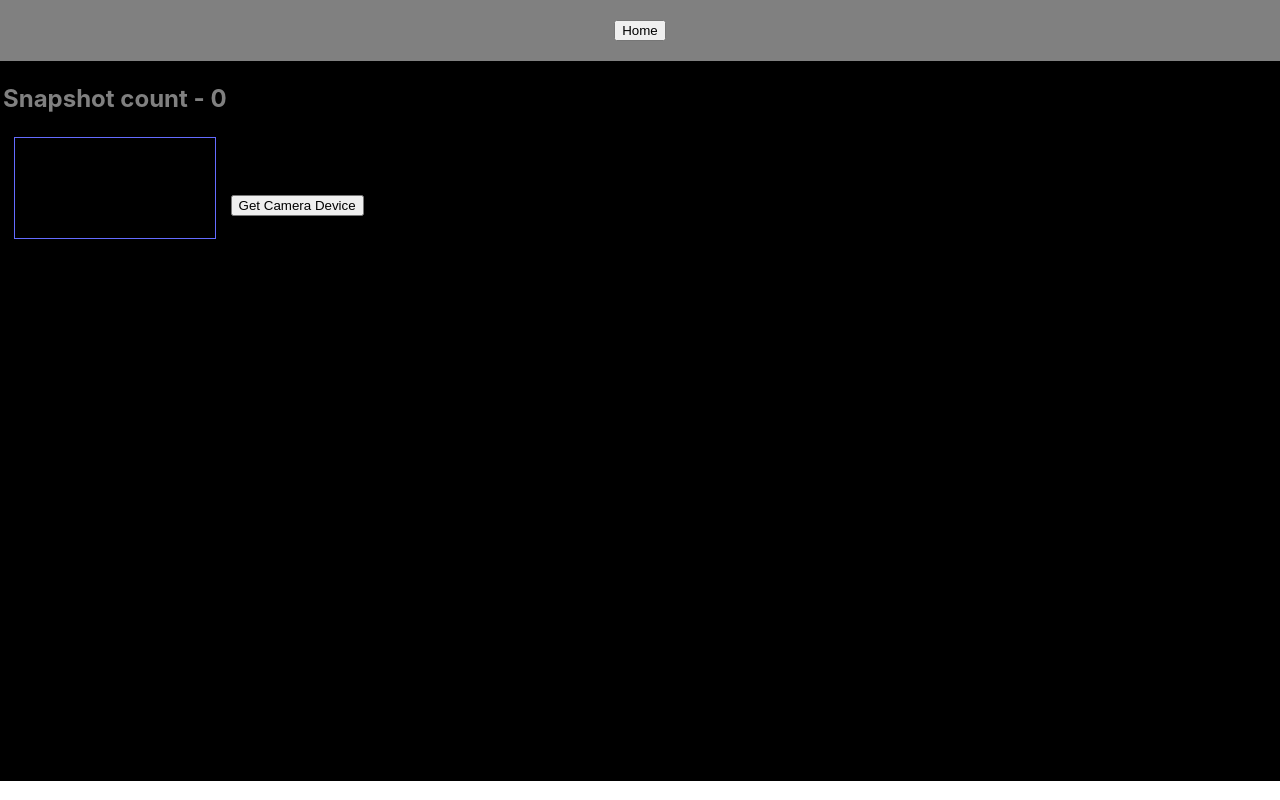
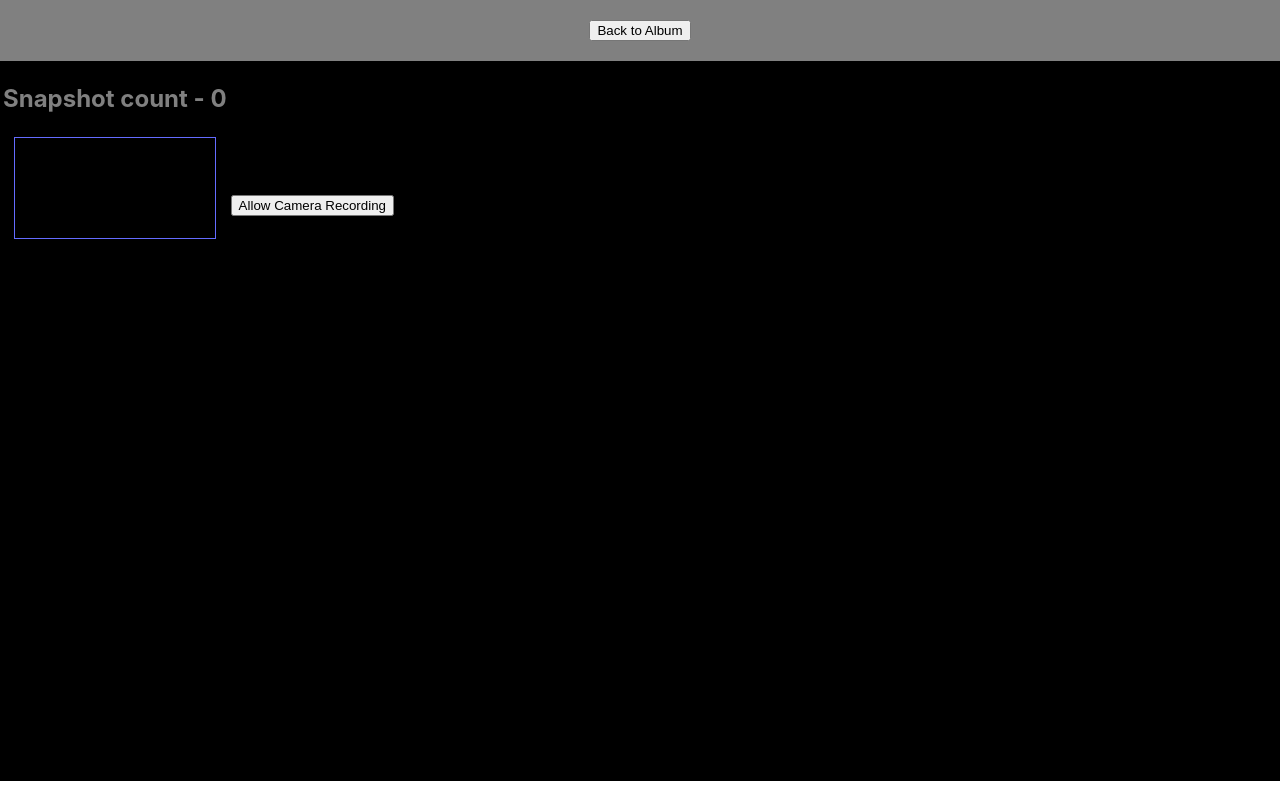
Before and after one commit to kelvinuk/webcam, a React (Create React App) app: page / in a window 1280 px wide. Built offline with nearby package versions, Linux system fonts and the light colour scheme.

Commit message:
change wordings to align documentations

```diff
--- a/src/App.tsx
+++ b/src/App.tsx
@@ -5,15 +5,15 @@ import Photo from './Photo';
 import './App.css';
 
 const App: React.FC = () => {
-  const [ isCompleted, setIsCompleted ] = useState(false);
+  const [ isAlbum, setIsAlbum ] = useState(false);
   const [images, setImages] = useState<ImageBitmap[]>([]);
 
   const buttonText: string = useMemo(() =>
-    isCompleted ? 'Ready to take photos' : 'Home'
-  , [isCompleted]);
+    isAlbum ? 'Ready to take photos' : 'Back to Album'
+  , [isAlbum]);
 
   const handleClick: React.MouseEventHandler = () => {
-    setIsCompleted((prev) => {
+    setIsAlbum((prev) => {
       if (prev) {
         setImages([]);
       }
@@ -23,14 +23,14 @@ const App: React.FC = () => {
 
   const handleRecordingResult = (imageList: ImageBitmap[]): void => {
     setImages([...imageList]);
-    setIsCompleted(true);
+    setIsAlbum(true);
   };
 
   return (
     <div className="App">
       <button onClick={handleClick} style={{ margin: '20px'}}>{buttonText}</button>
       {
-        !isCompleted ?
+        !isAlbum ?
         <VideoRecorder onRecordingResult={handleRecordingResult}/> :
         <div style={{ flex: '1 1 auto', minHeight: '95vh'}}>
           <AutoSizer>
--- a/src/video-recorder/VideoRecoder.tsx
+++ b/src/video-recorder/VideoRecoder.tsx
@@ -211,7 +211,7 @@ const VideoRecorder: React.FC<VideoRecorderProps> = ({
               <div className="video-controls">
                 {!permission ? (
                   <button onClick={checkCameraPermission} type="button">
-                    Get Camera Device
+                    Allow Camera Recording
                   </button>
                 ):null}
                 {permission ? (
```
